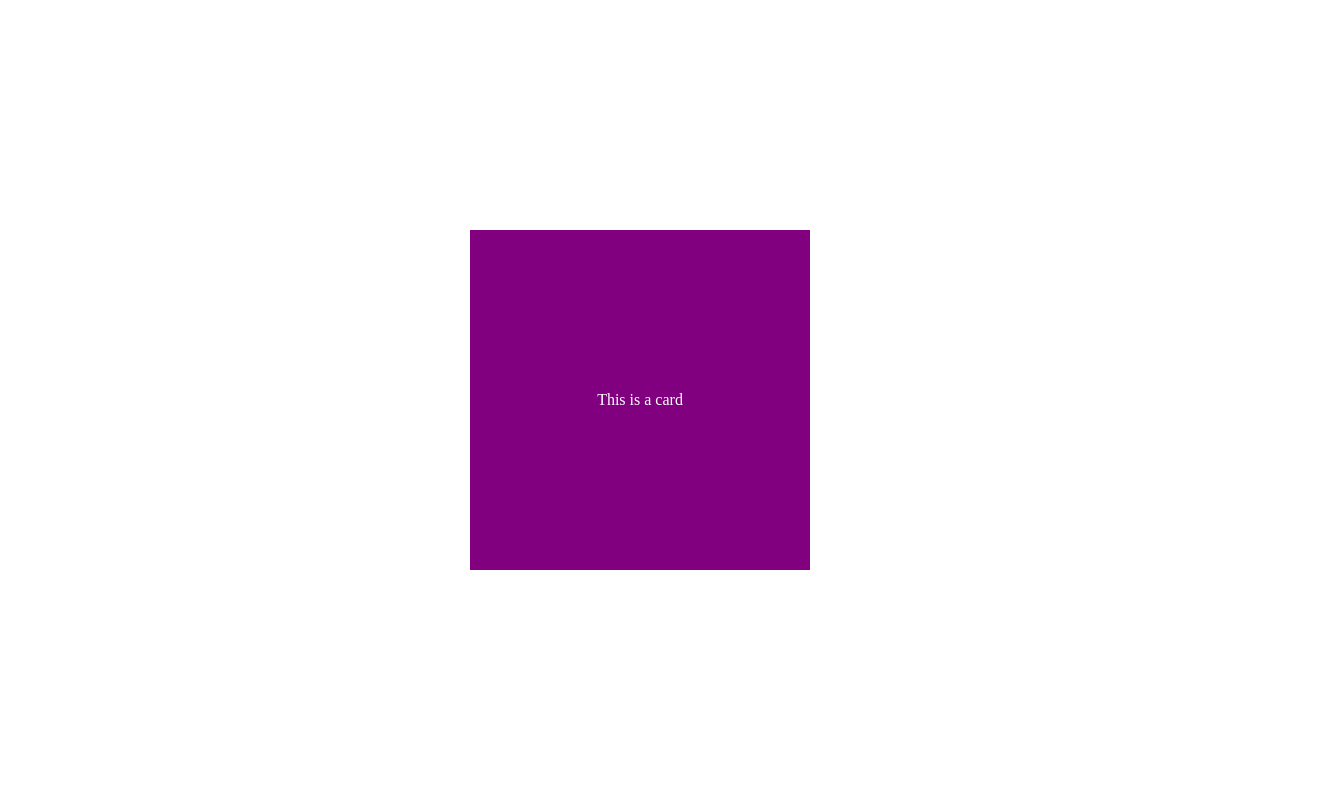
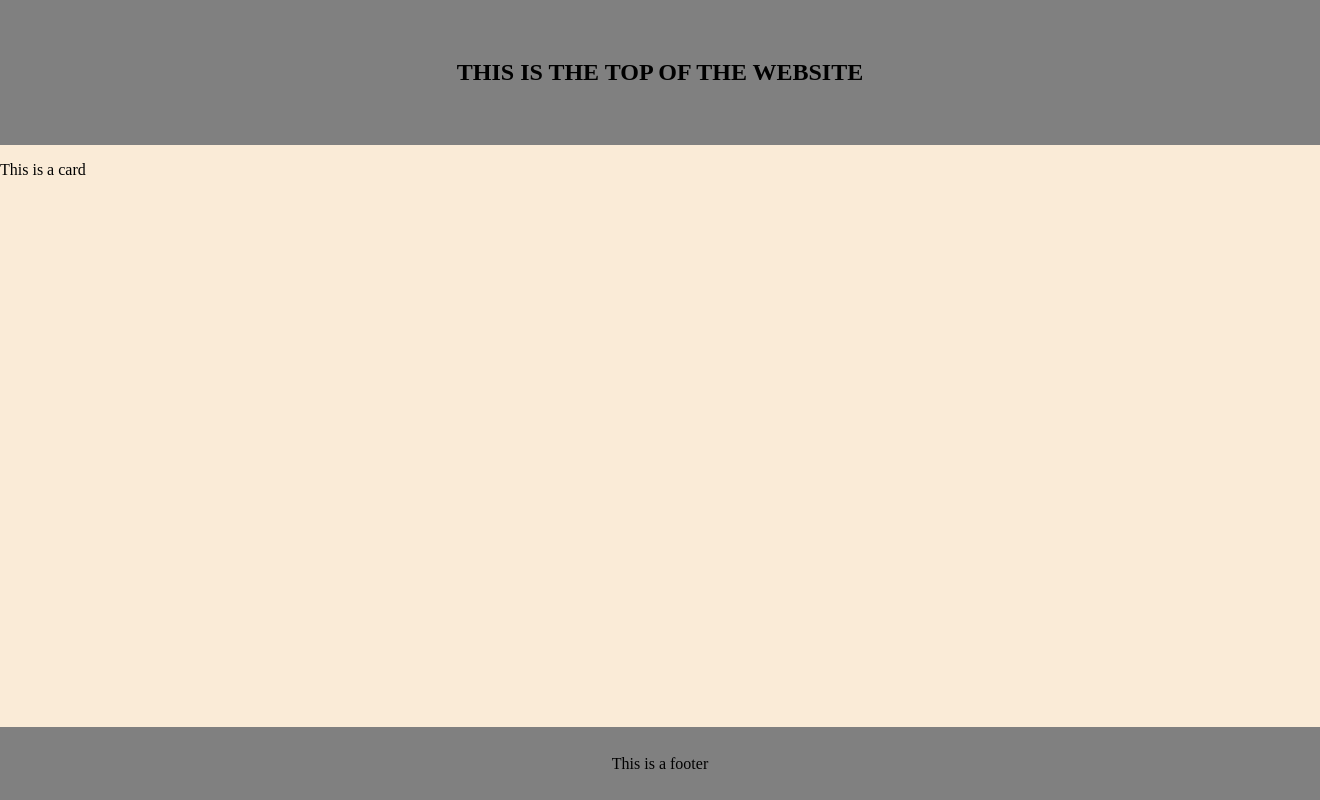
Before and after one commit to charlie-fitzgerald/library, a plain HTML site: page index.html in a window 1280 px wide. Shown: the whole page, 1320 px wide, since content can reach past the window. Drawn offline with Linux system fonts and the light colour scheme.

Commit message:
Redoing layout

```diff
--- a/index.html
+++ b/index.html
@@ -8,11 +8,18 @@
     <title>Library</title>
 </head>
 <body>
+    <nav>
+        <h1>THIS IS THE TOP OF THE WEBSITE</h1>
+    </nav>
     <div class="library">
         <div class="card">
             <p>This is a card</p>
         </div>
     </div>
+
+    <footer>
+        <p>This is a footer</p>
+    </footer>
     <script src="app.js"></script>
 </body>
 </html>
--- a/style.css
+++ b/style.css
@@ -1,29 +1,27 @@
-html, body {
+body {
+    box-sizing: border-box;
     margin: 0;
-    box-sizing: border-box;
     height: 100vh;
+    display: grid;
+    grid-template-rows: 2fr 8fr 1fr;
 }
 
-body {
+nav {
+    width: 100vw;
+    padding: 20px;
+    background-color: gray;
     display: flex;
     justify-content: center;
     align-items: center;
 }
 
 .library {
-    display: grid;
-    grid-template-columns: 1fr;
-    grid-template-rows: 1fr;
-    background-color: purple;
-    min-height: 300px;
-    min-width: 300px;
-    color: white;
-    padding: 20px;
+    background-color: antiquewhite;
 }
 
-.card {
+footer {
     display: flex;
-    flex-direction: column;
     justify-content: center;
     align-items: center;
+    background-color: gray;
 }
```
